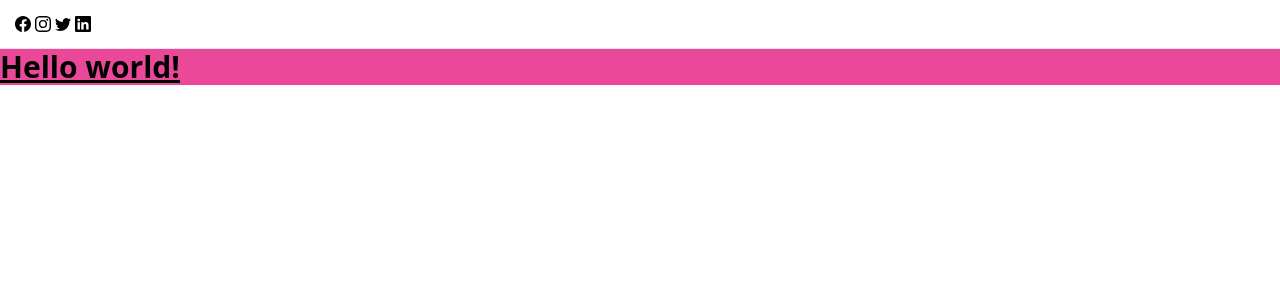
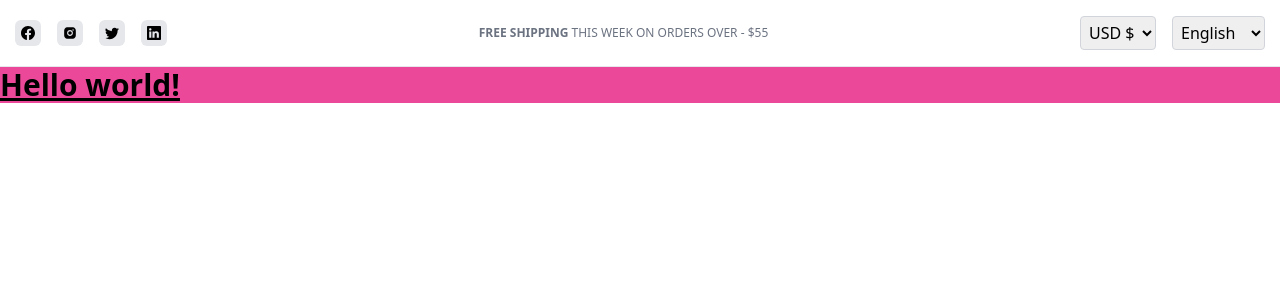
Before and after one commit to edenWerke/shopping-website, a Next.js app: page / in a window 1280 px wide. Shown: the top 300 px of the page. Built offline with nearby package versions, Linux system fonts and the light colour scheme.

Commit message:
header top

```diff
--- a/app/components/HeaderTop.tsx
+++ b/app/components/HeaderTop.tsx
@@ -1,19 +1,38 @@
 import React from 'react';
-import { BsFacebook } from "react-icons/bs"
+import { BsFacebook, BsInstagram, BsTwitter, BsLinkedin } from "react-icons/bs";
 import { RiInstagramFill } from "react-icons/ri";
-import { BsInstagram } from "react-icons/bs";
-import { BsTwitter } from "react-icons/bs";
-import { BsLinkedin } from "react-icons/bs";
+
 const HeaderTop = () => {
   return (
     <div className="border-b border-gray-200 hidden sm:block">
       <div className="container py-4">
         <div className="flex justify-between items-center">
-          <div className="hidden lg:flex gap-1">
-            <div className='header_top_icon_wrapper'><BsFacebook /></div>
-            <div className='header_top_icon_wrapper'><BsInstagram /></div>
-            <div className='header_top_icon_wrapper'><BsTwitter /></div>
-            <div className='header_top_icon_wrapper'><BsLinkedin /></div>
+          <div className="flex gap-4">
+            <div className='header_top_icon_wrapper'>
+              <BsFacebook />
+            </div>
+            <div className='header_top_icon_wrapper'>
+              <RiInstagramFill />
+            </div>
+            <div className='header_top_icon_wrapper'>
+              <BsTwitter />
+            </div>
+            <div className='header_top_icon_wrapper'>
+              <BsLinkedin />
+            </div>
+          </div>
+          <div className='text-gray-500 text-[12px]'>
+            <b>FREE SHIPPING</b> THIS WEEK ON ORDERS OVER - $55
+          </div>
+          <div className="flex items-center gap-4">
+            <select className="border border-gray-300 rounded p-1">
+              <option value="USD">USD $</option>
+              <option value="EUR">EUR €</option>
+            </select>
+            <select className="border border-gray-300 rounded p-1">
+              <option value="english">English</option>
+              <option value="Tigrigna">Tigrigna</option>
+            </select>
           </div>
         </div>
       </div>
--- a/app/globals.css
+++ b/app/globals.css
@@ -1,3 +1,11 @@
 @tailwind base;
 @tailwind components;
 @tailwind utilities;
+
+@layer components{
+    .header_top_icon_wrapper{
+        @apply bg-gray-200 rounded-md p-[6px]
+        text-[14px] cursor-pointer hover:bg-accent
+        hover:text-white
+    }
+}
```
